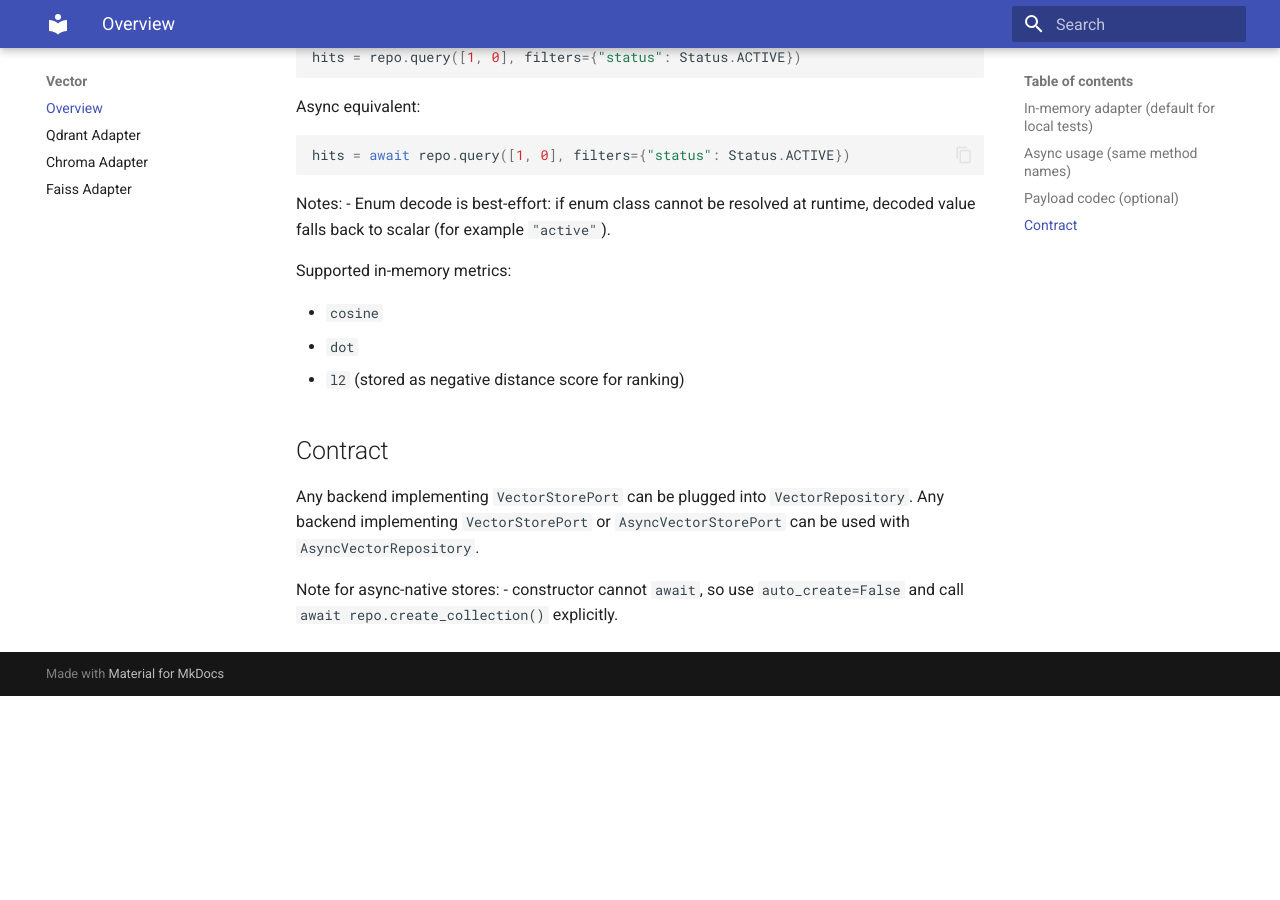
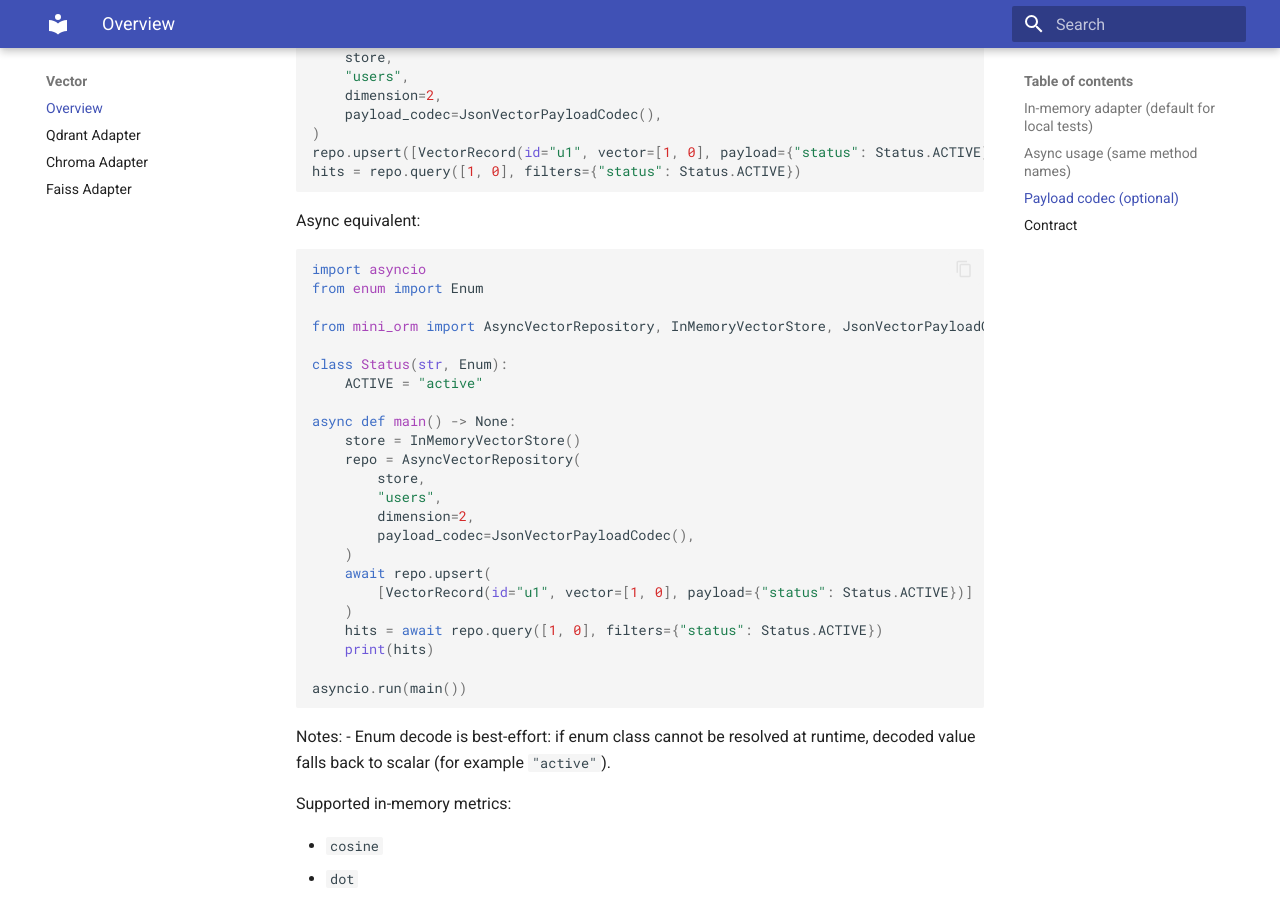
Before and after one commit to thinhphan97/Mini-ORM, an MkDocs documentation site: the page built from docs/vector/overview.md, in a window 1280 px wide and 900 px high, scrolled down 1755 px. Built offline with MkDocs 1.6.1 and Material for MkDocs 9.7.7, drawn with Linux system fonts in a browser that asks for light colours; before the commit the page ends 2451 px from its top, so only the background shows below that; some of the changed text lies outside the part shown.

````diff
--- a/docs/vector/overview.md
+++ b/docs/vector/overview.md
@@ -33,19 +33,25 @@
 ## Async usage (same method names)
 
 ```python
+import asyncio
+
 from mini_orm import AsyncVectorRepository, InMemoryVectorStore, VectorRecord
 
-store = InMemoryVectorStore()
-repo = AsyncVectorRepository(store, "users", dimension=3, metric="cosine")
+async def main() -> None:
+    store = InMemoryVectorStore()
+    repo = AsyncVectorRepository(store, "users", dimension=3, metric="cosine")
 
-await repo.upsert(
-    [
-        VectorRecord(id="u1", vector=[0.1, 0.2, 0.3], payload={"name": "alice"}),
-        VectorRecord(id="u2", vector=[0.2, 0.1, 0.5], payload={"name": "bob"}),
-    ]
-)
+    await repo.upsert(
+        [
+            VectorRecord(id="u1", vector=[0.1, 0.2, 0.3], payload={"name": "alice"}),
+            VectorRecord(id="u2", vector=[0.2, 0.1, 0.5], payload={"name": "bob"}),
+        ]
+    )
 
-results = await repo.query([0.1, 0.2, 0.25], top_k=2)
+    results = await repo.query([0.1, 0.2, 0.25], top_k=2)
+    print(results)
+
+asyncio.run(main())
 ```
 
 `AsyncVectorRepository` keeps sync method names:
@@ -81,7 +87,29 @@
 Async equivalent:
 
 ```python
-hits = await repo.query([1, 0], filters={"status": Status.ACTIVE})
+import asyncio
+from enum import Enum
+
+from mini_orm import AsyncVectorRepository, InMemoryVectorStore, JsonVectorPayloadCodec, VectorRecord
+
+class Status(str, Enum):
+    ACTIVE = "active"
+
+async def main() -> None:
+    store = InMemoryVectorStore()
+    repo = AsyncVectorRepository(
+        store,
+        "users",
+        dimension=2,
+        payload_codec=JsonVectorPayloadCodec(),
+    )
+    await repo.upsert(
+        [VectorRecord(id="u1", vector=[1, 0], payload={"status": Status.ACTIVE})]
+    )
+    hits = await repo.query([1, 0], filters={"status": Status.ACTIVE})
+    print(hits)
+
+asyncio.run(main())
 ```
 
 Notes:
````
Also changed, not shown: README.md (+0 -1 lines), 5 other files.
